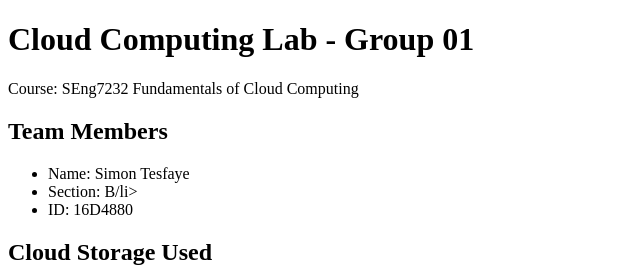
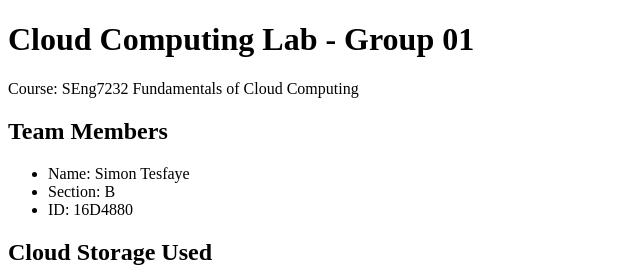
Before and after one commit to simon-hope-it/cloud-lab, a plain HTML site: page index.html in a window 1280 px wide. Shown: the top 273 px of the page, 0-640 px from the left. Drawn offline with Linux system fonts and the light colour scheme.

Commit message:
Fix HTML formatting and close list item tag

```diff
--- a/index.html
+++ b/index.html
@@ -10,7 +10,7 @@
   <h2>Team Members</h2>
   <ul>
     <li>Name: Simon Tesfaye</li>
-    <li>Section: B/li>
+    <li>Section: B</li>
     <li>ID: 16D4880</li>
   </ul>
   <h2>Cloud Storage Used</h2>
```
